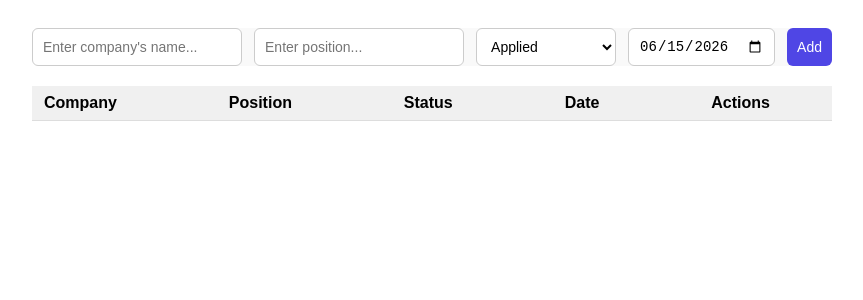
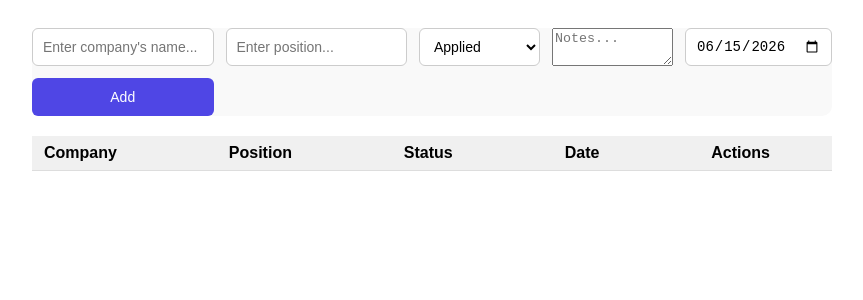
Before and after one commit to HanKwan/Job-application-tracker, a React (Vite) app in the folder frontend/: page / in a window 1280 px wide. Shown: the top 300 px of the page, without its empty margins (208-1071 px from the left). Built offline with nearby package versions, Linux system fonts and the light colour scheme.

Commit message:
change company->companyName and date->applicationDate

```diff
--- a/frontend/src/components/ApplicationForm.tsx
+++ b/frontend/src/components/ApplicationForm.tsx
@@ -19,14 +19,16 @@ const ApplicationForm = (props: Props) => {
     const [newCompany, setNewCompany] = useState("")
     const [position, setPosition] = useState("")
     const [status, setStatus] = useState("applied")
-    const [date, setDate] = useState(today)
+    const [applicationDate, setApplicationDate] = useState(today)
+    const [note, setNote] = useState("")
 
     useEffect(() => {
             if (editingApp) {
-                setNewCompany(editingApp.company)
+                setNewCompany(editingApp.companyName)
                 setPosition(editingApp.position)
                 setStatus(editingApp.status)
-                setDate(editingApp.date)
+                setApplicationDate(editingApp.applicationDate)
+                setNote(editingApp.note)
             }
         }, [editingApp])
 
@@ -37,18 +39,20 @@ const ApplicationForm = (props: Props) => {
 
         const newApp: AppItem = {
             id: Date.now(),
-            company: newCompany,
+            companyName: newCompany,
             position,
             status,
-            date: date
+            note,
+            applicationDate,
         }
 
         if (editingApp) {
             onUpdate(editingApp.id, {
-                company: newCompany,
+                companyName: newCompany,
                 position,
                 status,
-                date
+                note,
+                applicationDate,
             })
         } else {
             onAdd(newApp)
@@ -57,7 +61,7 @@ const ApplicationForm = (props: Props) => {
         setNewCompany("")
         setPosition("")
         setStatus("applied")
-        setDate(today)
+        setApplicationDate(today)
     }
 
     return (
@@ -81,9 +85,15 @@ const ApplicationForm = (props: Props) => {
                 <option value="reject">Reject</option>
             </select>
 
+            <textarea
+                value={note}
+                onChange={(e) => setNote(e.target.value)}
+                placeholder="Notes..."
+            />
+
             <input type="date"
-                    value={date}
-                    onChange={(e) => setDate(e.target.value)}/>
+                    value={applicationDate}
+                    onChange={(e) => setApplicationDate(e.target.value)}/>
 
             <button type="submit">{editingApp ? "Edit" : "Add"}</button>
         </form>
--- a/frontend/src/components/ApplicationItem.tsx
+++ b/frontend/src/components/ApplicationItem.tsx
@@ -14,7 +14,7 @@ const ApplicationItem = ({ app, onUpdate, onDelete, onEditClick }: ApplicationPr
 
     return (
         <div className="app-item">
-            <span className="company">{app.company}</span>
+            <span className="company">{app.companyName}</span>
             <span className="position">{app.position}</span>
 
             <select className={`status-${app.status}`}
@@ -29,7 +29,7 @@ const ApplicationItem = ({ app, onUpdate, onDelete, onEditClick }: ApplicationPr
                 ))}
             </select>
 
-            <span className="date">{app.date}</span>
+            <span className="date">{app.applicationDate}</span>
 
             <div className="actions">
                 <button className="edit-btn" onClick={() => onEditClick(app)}>Edit</button>
--- a/frontend/src/types/AppType.ts
+++ b/frontend/src/types/AppType.ts
@@ -1,7 +1,8 @@
 export interface AppItem {
     id: number;
-    company: string;
+    companyName: string;
     position: string;
     status: string;
-    date: string;
+    applicationDate: string;
+    note: string;
 }
```
